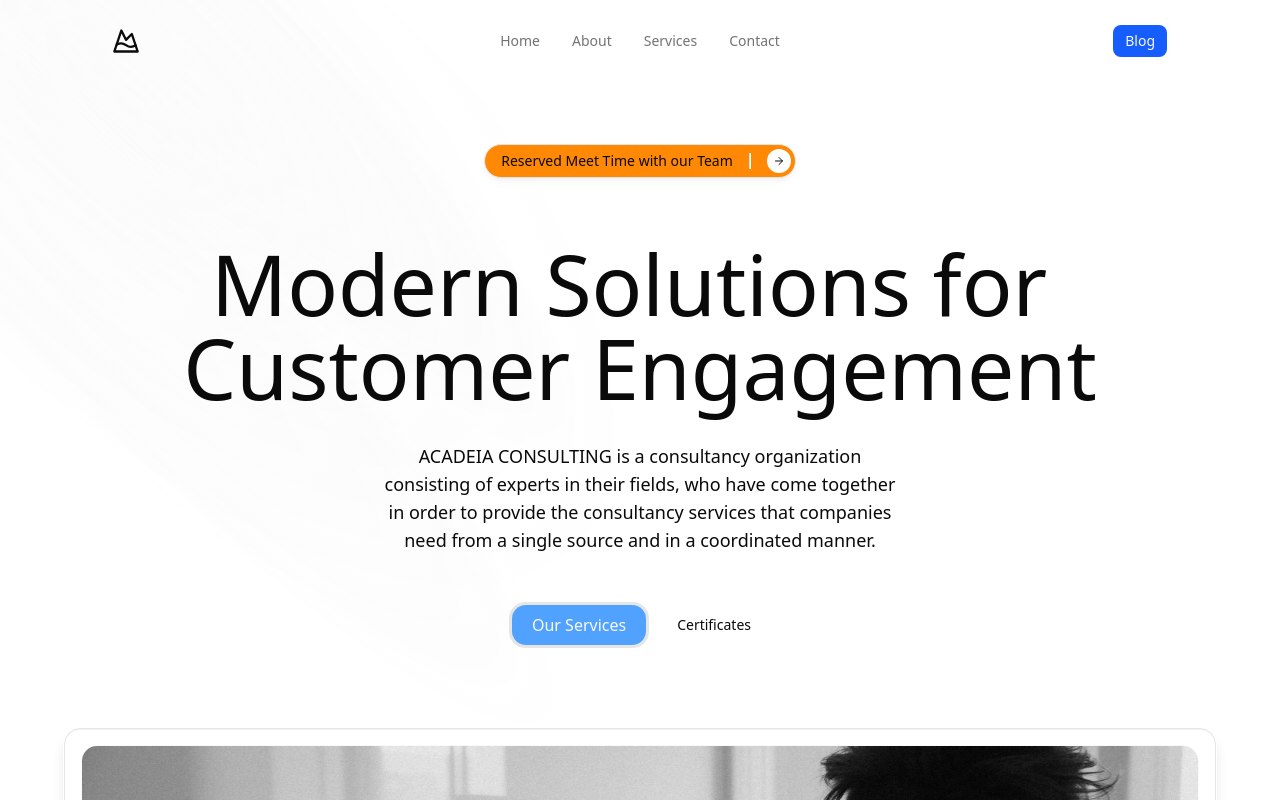
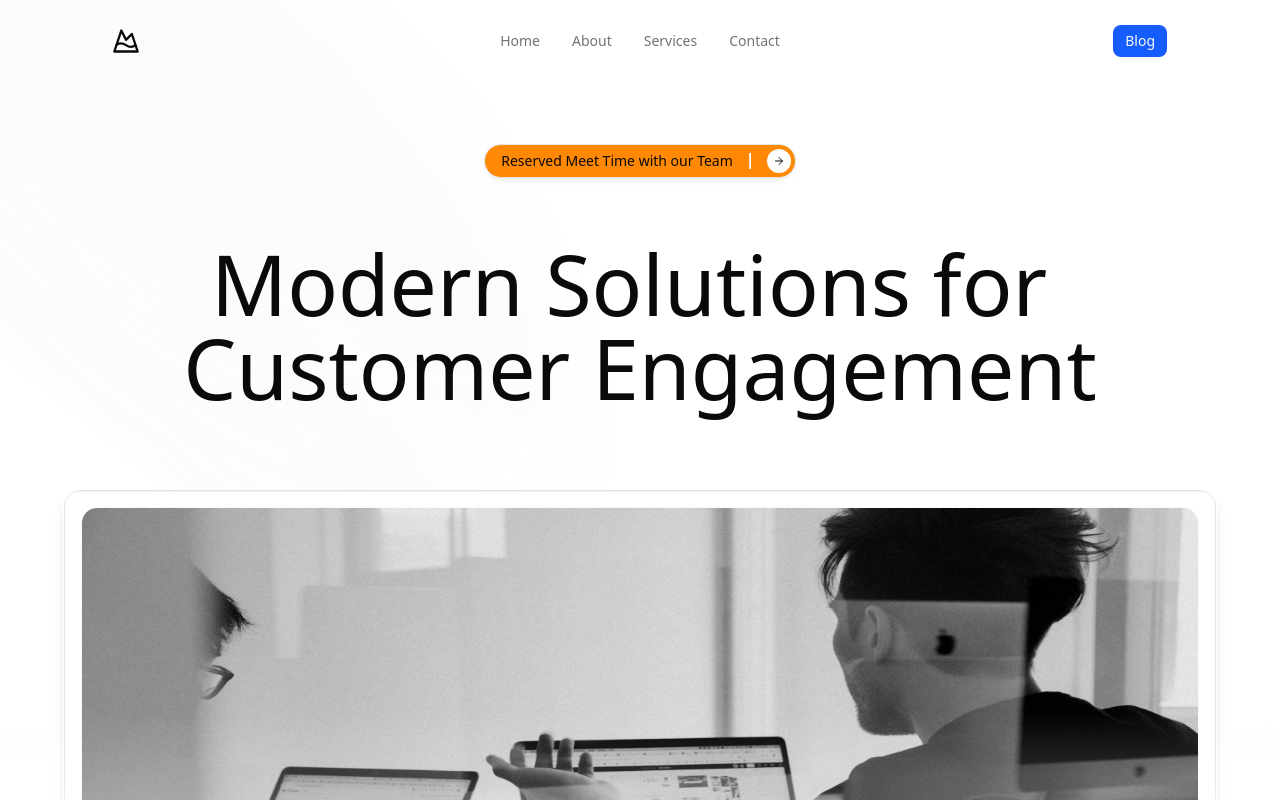
Before and after one commit to codepediair/academiadanismanlik, a Next.js app: page / in a window 1280 px wide. Shown: the top 800 px of the page. Built offline with nearby package versions, Linux system fonts and the light colour scheme.

Commit message:
change sections orders

```diff
--- a/app/page.tsx
+++ b/app/page.tsx
@@ -10,8 +10,8 @@
     <div>
       <HeroSection/>
       <LogoCloud/>
+      <Features/>
       <ContentSection/>
-      <Features/>
       <ContactSection/>
       <FooterSection/>
     </div>
--- a/components/hero-section.tsx
+++ b/components/hero-section.tsx
@@ -6,6 +6,7 @@
 import { TextEffect } from "@/components/motion-primitives/text-effect";
 import { AnimatedGroup } from "@/components/motion-primitives/animated-group";
 import { HeroHeader } from "@/components/hero5-header";
+import LogoCloud from "./logo-cloud";
 
 const transitionVariants = {
   item: {
@@ -111,7 +112,7 @@
                 >
                   Modern Solutions for Customer Engagement
                 </TextEffect>
-                <TextEffect
+                {/* <TextEffect
                   per="line"
                   preset="fade-in-blur"
                   speedSegment={0.3}
@@ -123,9 +124,9 @@
                   of experts in their fields, who have come together in order to
                   provide the consultancy services that companies need from a
                   single source and in a coordinated manner.
-                </TextEffect>
+                </TextEffect> */}
 
-                <AnimatedGroup
+                {/* <AnimatedGroup
                   variants={{
                     container: {
                       visible: {
@@ -164,7 +165,7 @@
                       <span className="text-nowrap">Certificates</span>
                     </Link>
                   </Button>
-                </AnimatedGroup>
+                </AnimatedGroup> */}
               </div>
             </div>
 
```
